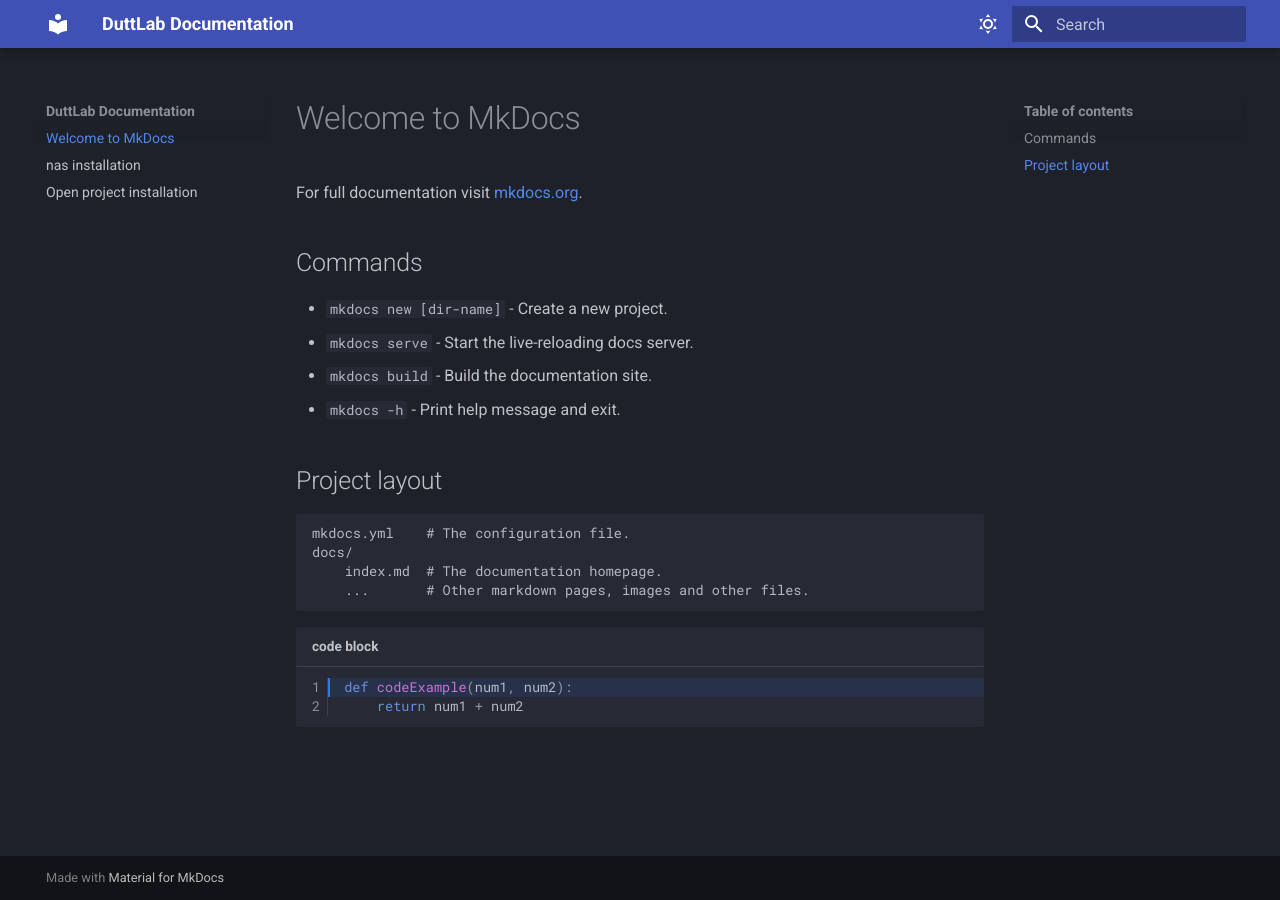
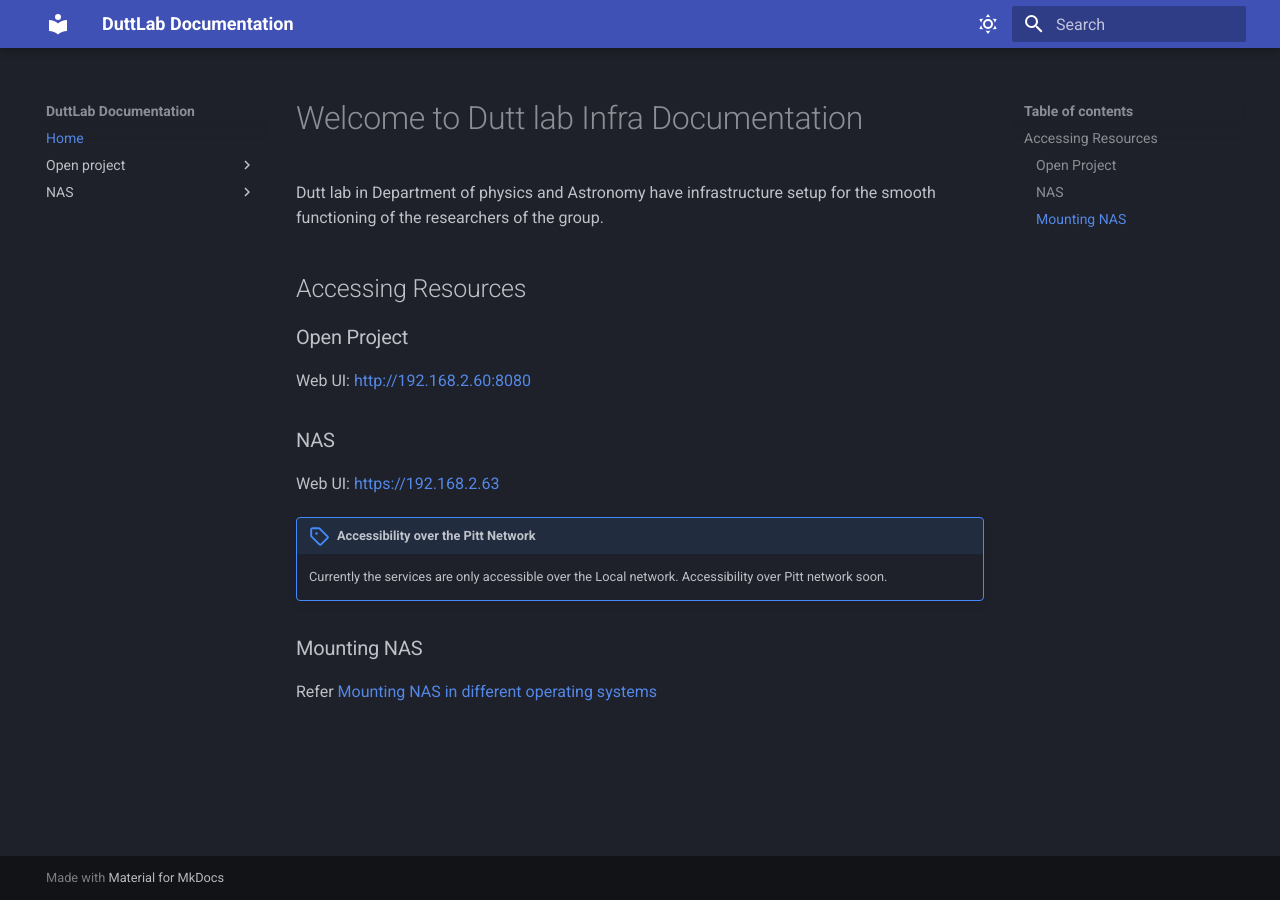
Before and after one commit to dilipteja1/Infra, an MkDocs documentation site: the page built from docs/index.md, in a window 1280 px wide. Built offline with MkDocs 1.6.1 and Material for MkDocs 9.7.7, drawn with Linux system fonts in a browser that asks for light colours.

Commit message:
installing NAS documentation

````diff
--- a/docs/index.md
+++ b/docs/index.md
@@ -1,23 +1,16 @@
-# Welcome to MkDocs
+# Welcome to Dutt lab Infra Documentation
 
-For full documentation visit [mkdocs.org](https://www.mkdocs.org).
+Dutt lab in Department of physics and Astronomy have infrastructure setup for the smooth functioning of the researchers of the group.
 
-## Commands
+## Accessing Resources
+### Open Project
+Web UI: [http://192.168.2.60:8080](http://192.168.2.60:8080)
 
-* `mkdocs new [dir-name]` - Create a new project.
-* `mkdocs serve` - Start the live-reloading docs server.
-* `mkdocs build` - Build the documentation site.
-* `mkdocs -h` - Print help message and exit.
+### NAS
+Web UI: [https://192.168.2.63](https://192.168.2.63)
 
-## Project layout
+!!! note "Accessibility over the Pitt Network"
+	Currently the services are only accessible over the Local network. Accessibility over Pitt network soon.
 
-    mkdocs.yml    # The configuration file.
-    docs/
-        index.md  # The documentation homepage.
-        ...       # Other markdown pages, images and other files.
-
-
-```py title="code block" hl_lines="1" linenums="1"
-def codeExample(num1, num2):
-    return num1 + num2
-```
+### Mounting NAS
+Refer [Mounting NAS in different operating systems](nas/mount.md)
--- a/mkdocs.yml
+++ b/mkdocs.yml
@@ -18,6 +18,20 @@ theme:
         name: Light mode
       primary: blue
       accent: deep orange
+  icon:
+    admonition:
+      note: octicons/tag-16
+      abstract: octicons/checklist-16
+      info: octicons/info-16
+      tip: octicons/squirrel-16
+      success: octicons/check-16
+      question: octicons/question-16
+      warning: octicons/alert-16
+      failure: octicons/x-circle-16
+      danger: octicons/zap-16
+      bug: octicons/bug-16
+      example: octicons/beaker-16
+      quote: octicons/quote-16
 
 
 markdown_extensions:
@@ -31,6 +45,19 @@ markdown_extensions:
       pygments_lang_class: true
   - pymdownx.inlinehilite
   - pymdownx.snippets
+  - admonition
+  - pymdownx.details
   - pymdownx.superfences
   - pymdownx.tabbed:
       alternate_style: true
+
+
+nav:
+  - Home: index.md
+  - Open project:
+    - installing open project: openproject/installation.md
+    - user guide: openproject/user-guide.md
+    - backup: openproject/backup.md
+  - NAS:
+    - installing TrueNAS scale : nas/installation.md
+    - mounting NAS in your PC: nas/mount.md
````
Also changed, not shown: docs/architecture.md (added, +10 -0 lines), docs/nas.md (deleted, +0 -1 lines), docs/nas/installation.md (added, +25 -0 lines), docs/nas/mount.md (added, +19 -0 lines), docs/openproject.md (deleted, +0 -1 lines), docs/openproject/backup.md (added, +1 -0 lines), docs/openproject/installation.md (added, +1 -0 lines), docs/openproject/user-guide.md (added).
